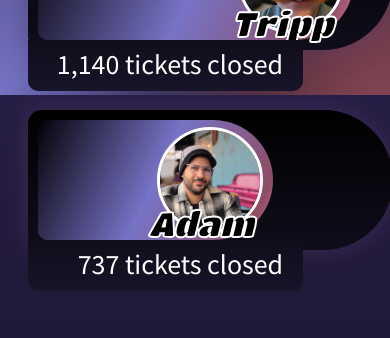
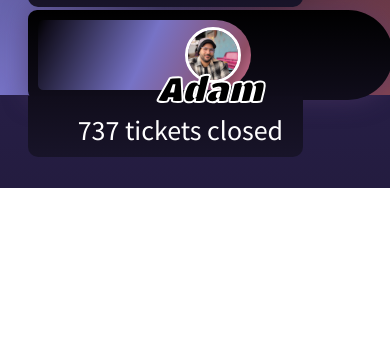
Before and after one commit to PxlH00t/TicketDash, a plain HTML site: page index.html in a window 390 px wide. Shown: the part 749-1087 px from the top of the page. After the commit the page ends 937 px from the top, so only its background shows below. Drawn offline with Linux system fonts and the light colour scheme.

Commit message:
mobile view

```diff
--- a/script.js
+++ b/script.js
@@ -182,7 +182,7 @@ function updateRacerPositions() {
 
         // Retains your 30px adjustment and 115px minimum
         progressBar.style.width =
-            `${Math.max(115, position + avatar.offsetWidth - 30)}px`;
+            `${Math.max(0, position + avatar.offsetWidth - 30)}px`;
     });
 }
 
--- a/style.css
+++ b/style.css
@@ -111,6 +111,7 @@ h2 {
     justify-content: flex-end;
     align-items: center;
     height: 110px;
+    min-width: 115px;
 }
 
 .racer-avatar {
@@ -135,24 +136,6 @@ h2 {
     z-index: 10;
 }
 
-@media (max-width: 768px) {
-    .ticket-container {
-        top: 93%;
-        left: 0px;
-        padding-top: 5px;
-        padding-left: 15px;
-        border-radius: 0px 00px 10px 10px;
-        background-color: #100D1B;
-        background: linear-gradient(
-            #100D1B 0%,
-            #181429 100%
-        );
-    }
-
-    .race-track {
-        margin-bottom: 60px;
-    }
-}
 
 @keyframes winnerWiggle {
     0%, 100% {
@@ -167,6 +150,7 @@ h2 {
 .winner {
     animation: winnerWiggle 1s ease-in-out infinite;
     transform-origin: center center;
+    z-index: 10;
 }
 
 #message-board {
@@ -189,3 +173,36 @@ h2 {
     padding-left: 20px;
     padding-right: 20px;
 }
+
+@media (max-width: 768px) {
+    .ticket-container {
+        top: 95%;
+        left: 0px;
+        padding-top: 15px;
+        padding-left: 15px;
+        border-radius: 0px 00px 10px 10px;
+        background-color: #100D1B;
+        background: linear-gradient(
+            #100D1B 0%,
+            #181429 100%
+        );
+        z-index: 1;
+    }
+
+    .race-track {
+        margin-bottom: 60px;
+    }
+
+    .racer-avatar {
+        height: 50px;
+    }
+
+    .race-progress {
+        height: 60px;
+        min-width: 65px;
+    }
+
+    .name-badge {
+        z-index: 5;
+    }
+}
```
